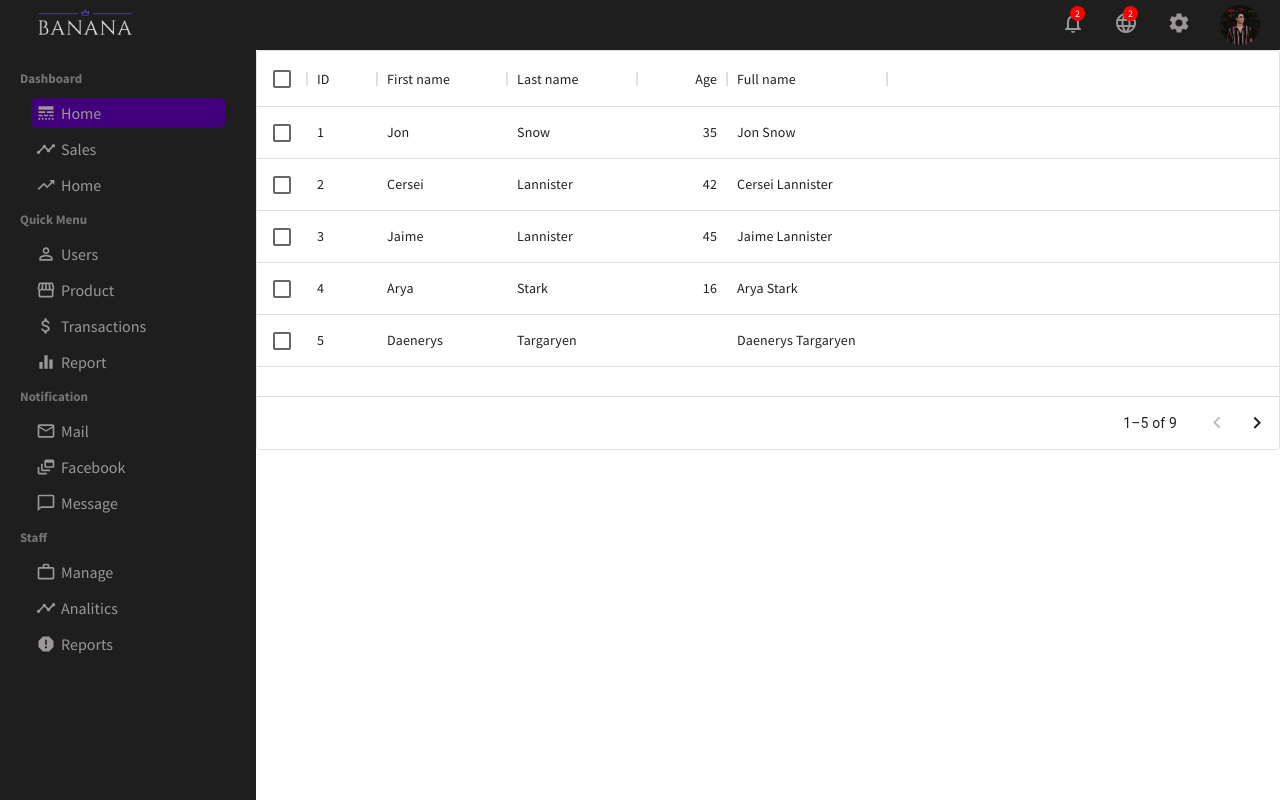
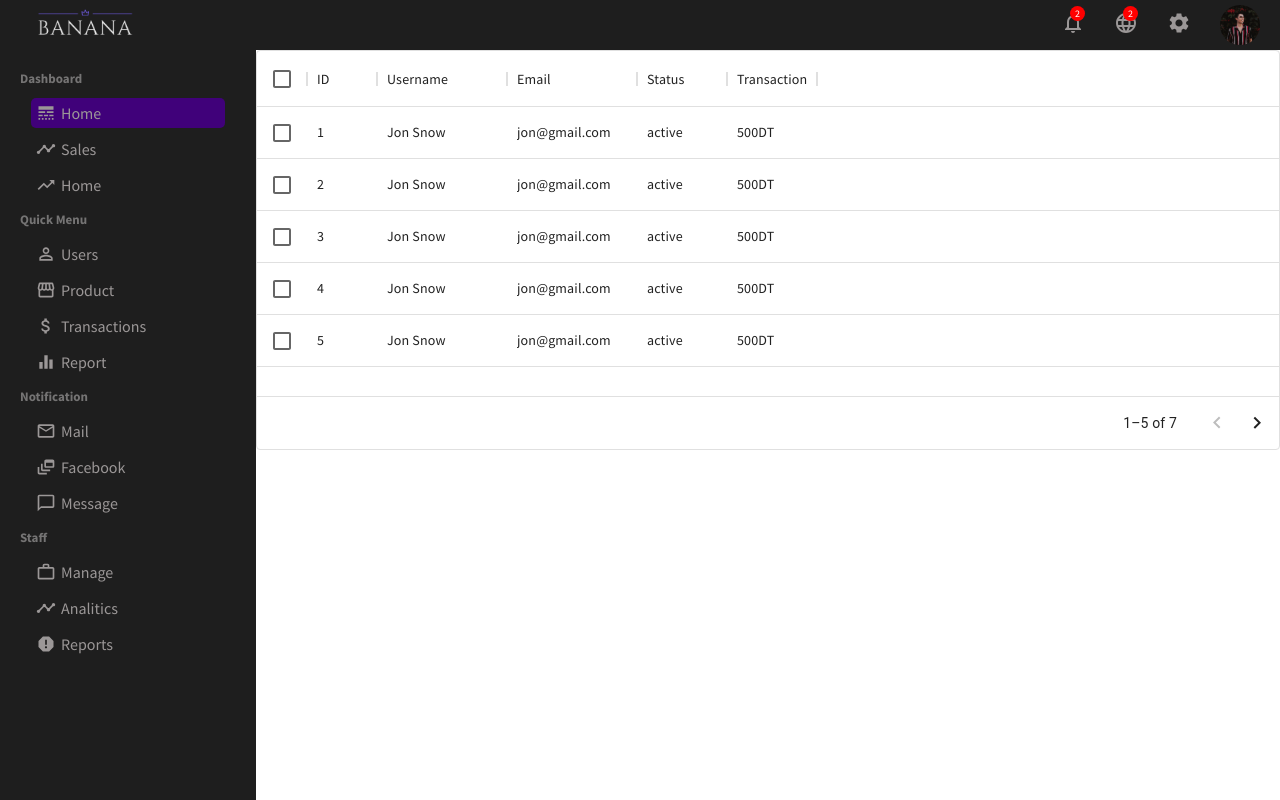
Before and after one commit to malekaridhi/ecommerceMern, a React (Create React App) app in the folder admin/: page /users in a window 1280 px wide. Built offline with nearby package versions, Linux system fonts and the light colour scheme.

Commit message:
userlist route

```diff
--- a/admin/src/pages/userList/UserList.jsx
+++ b/admin/src/pages/userList/UserList.jsx
@@ -1,37 +1,33 @@
 import React from 'react';
 import "./userList.css"
 import { DataGrid } from '@mui/x-data-grid';
+import image from "../../images/a2.jpg"
 const columns = [
     { field: 'id', headerName: 'ID', width: 70 },
-    { field: 'firstName', headerName: 'First name', width: 130 },
-    { field: 'lastName', headerName: 'Last name', width: 130 },
+    { field: 'username', headerName: 'Username', width: 130 },
+    { field: 'email', headerName: 'Email', width: 130 },
     {
-      field: 'age',
-      headerName: 'Age',
-      type: 'number',
+      field: 'status',
+      headerName: 'Status',
       width: 90,
     },
     {
-      field: 'fullName',
-      headerName: 'Full name',
-      description: 'This column has a value getter and is not sortable.',
-      sortable: false,
-      width: 160,
-      valueGetter: (params) =>
-        `${params.row.firstName || ''} ${params.row.lastName || ''}`,
-    },
+        field: 'transaction',
+        headerName: 'Transaction',
+        width: 90,
+      },
+    ,
   ];
 
   const rows = [
-    { id: 1, lastName: 'Snow', firstName: 'Jon', age: 35 },
-    { id: 2, lastName: 'Lannister', firstName: 'Cersei', age: 42 },
-    { id: 3, lastName: 'Lannister', firstName: 'Jaime', age: 45 },
-    { id: 4, lastName: 'Stark', firstName: 'Arya', age: 16 },
-    { id: 5, lastName: 'Targaryen', firstName: 'Daenerys', age: null },
-    { id: 6, lastName: 'Melisandre', firstName: null, age: 150 },
-    { id: 7, lastName: 'Clifford', firstName: 'Ferrara', age: 44 },
-    { id: 8, lastName: 'Frances', firstName: 'Rossini', age: 36 },
-    { id: 9, lastName: 'Roxie', firstName: 'Harvey', age: 65 },
+    { id: 1, username: 'Jon Snow', avatar: {image}, email: "jon@gmail.com",status:"active",transaction:"500DT" },
+    { id: 2, username: 'Jon Snow', avatar: {image}, email: "jon@gmail.com",status:"active",transaction:"500DT" },
+    { id: 3, username: 'Jon Snow', avatar: {image}, email: "jon@gmail.com",status:"active",transaction:"500DT" },
+    { id: 4, username: 'Jon Snow', avatar: {image}, email: "jon@gmail.com",status:"active",transaction:"500DT" },
+    { id: 5, username: 'Jon Snow', avatar: {image}, email: "jon@gmail.com",status:"active",transaction:"500DT" },
+    { id: 6, username: 'Jon Snow', avatar: {image}, email: "jon@gmail.com",status:"active",transaction:"500DT" },
+    { id: 7, username: 'Jon Snow', avatar: {image}, email: "jon@gmail.com",status:"active",transaction:"500DT" },
+
   ];
 
 const UserList = () => {
--- a/admin/src/pages/userList/userList.css
+++ b/admin/src/pages/userList/userList.css
@@ -1,3 +1,4 @@
 .userList{
     flex: 4;
+    /* background-color:  rgb(64, 1, 122); */
 }
```
